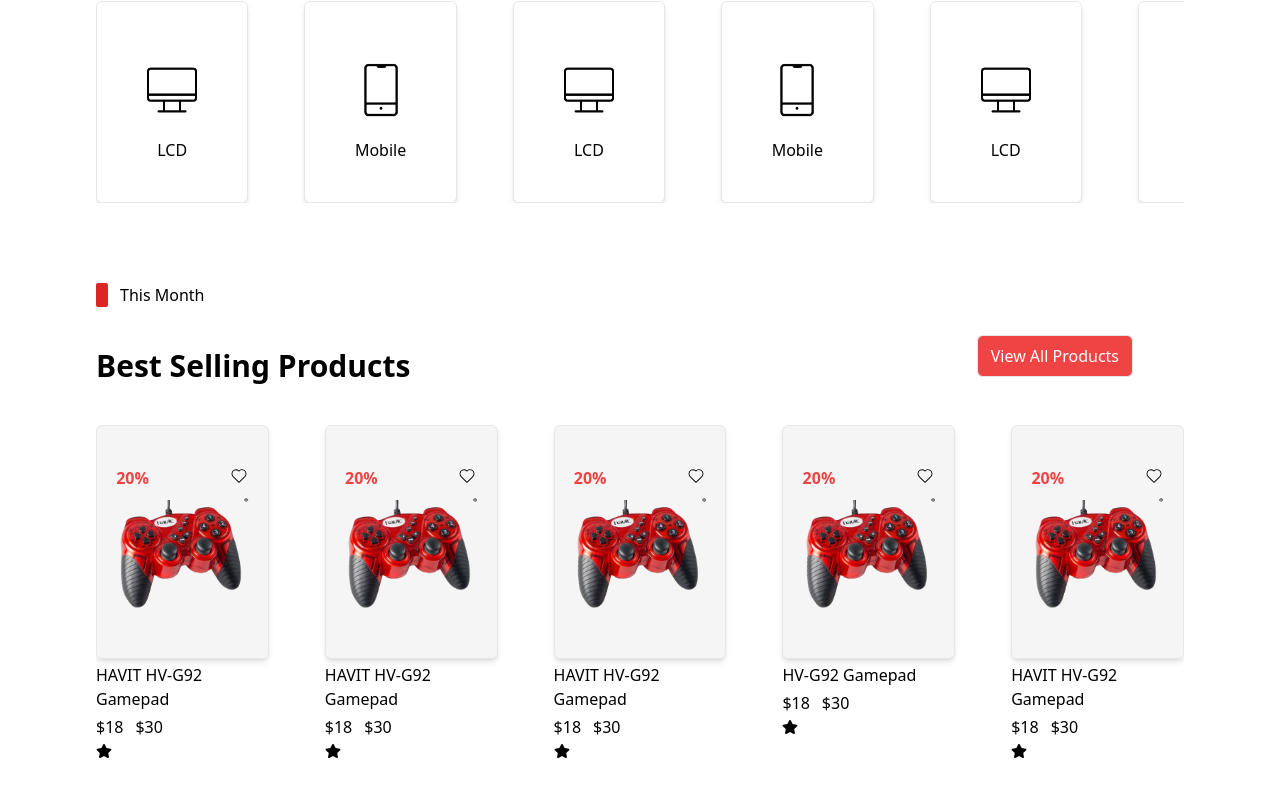
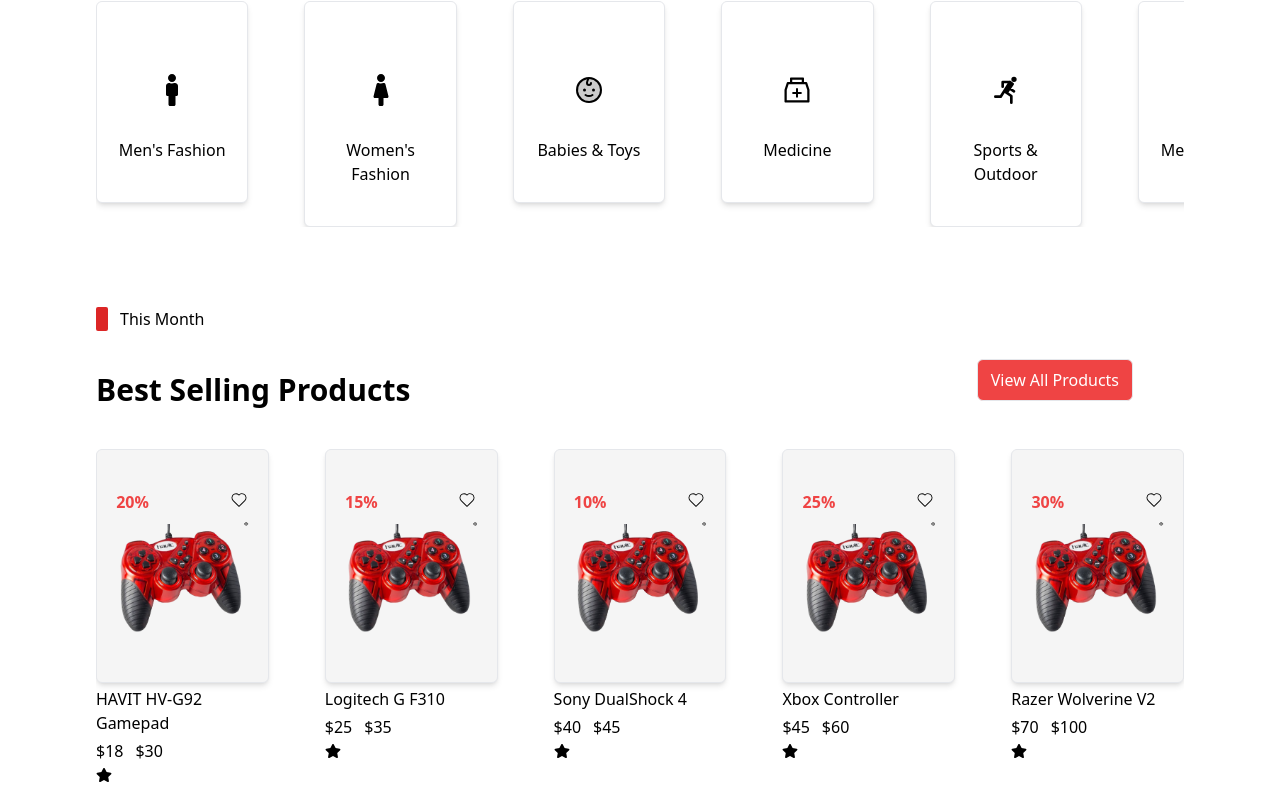
Before and after one commit to Ahmad-Aslam-Butt/Mariana-Mart, a React (Vite) app in the folder Frontend/: page /customer/dashboard in a window 1280 px wide. Shown: the part 1357-2160 px from the top of the page. Built offline with nearby package versions, Linux system fonts and the light colour scheme.

Commit message:
complete Single product page

```diff
--- a/Frontend/package.json
+++ b/Frontend/package.json
@@ -12,6 +12,7 @@
   "dependencies": {
     "react": "^19.1.0",
     "react-dom": "^19.1.0",
+    "react-icons": "^5.5.0",
     "react-multi-carousel": "^2.8.6",
     "react-responsive-carousel": "^3.2.23",
     "react-router-dom": "^7.6.3"
--- a/Frontend/src/Customer/Components/CateogyWise.jsx
+++ b/Frontend/src/Customer/Components/CateogyWise.jsx
@@ -3,9 +3,9 @@
 export const CateogyWise = ({ name, image }) => {
   return (
     <div className='space-y-1'>
-      <div className='py-[5vh] px-[1.5vw] cursor-pointer items-center border rounded-md shadow-md text-black bg-white hover:bg-red-500 hover:text-white '>
-        <div className='w-28 h-24 flex justify-center items-center'>
-          <img src={image} alt={name} className='w-16 h-16'  />
+      <div className='py-[5vh] px-[1.5vw] cursor-pointer items-center border rounded-md shadow-md text-black bg-white hover:bg-red-500 hover:text-white'>
+        <div className='w-28 h-24 flex justify-center items-center text-4xl'>
+          {image}
         </div>
         <p className='text-center'>{name}</p>
       </div>
--- a/Frontend/src/Customer/Components/Product.jsx
+++ b/Frontend/src/Customer/Components/Product.jsx
@@ -2,27 +2,27 @@
 import { CiHeart } from "react-icons/ci";
 import { MdOutlineRemoveRedEye } from "react-icons/md";
 
-export const Product = ({ name, discount, image, rating, price, disprice }) => {
+export const Product = ({ product }) => {
   return (
     <div className='space-y-1'>
       <div className='py-[5vh] px-[1.5vw]  cursor-pointer items-center border  rounded-md shadow-md bg-[#f5f5f5] '>
         <div className='flex justify-between '>
-          <p className='text-red-500 font-semibold'>{discount}</p>
+          <p className='text-red-500 font-semibold'>{product.discount}</p>
           <CiHeart className='size-5' />
 
         </div>
         <div className='flex justify-between'>
-        <img src={image} alt={name} className='w-32 h-32 object-cover' />
+        <img src={product.image} alt={product.name} className='w-32 h-32 object-cover' />
       <MdOutlineRemoveRedEye className='size-5' />
         </div>
       </div>
 
-      <p >{name}</p>
+      <p >{product.name}</p>
       <div className='flex gap-3'>
-        <p>{disprice}</p>
-        <p>{price}</p>
+        <p>{product.disprice}</p>
+        <p>{product.price}</p>
       </div>
-      <p>{rating}</p>
+      <p>{product.rating}</p>
     </div>
   );
 };
--- a/Frontend/src/Customer/Pages/CustomerDashboard.jsx
+++ b/Frontend/src/Customer/Pages/CustomerDashboard.jsx
@@ -1,5 +1,5 @@
 import React, { useState } from 'react';
-import { Link } from 'react-router-dom';
+import { Link, useNavigate } from 'react-router-dom';
 import { Banner } from '../Components/Banner';
 import { Product } from '../Components/Product';
 import { IoIosArrowBack, IoIosArrowForward } from "react-icons/io";
@@ -8,8 +8,15 @@
 import { TbTruckDelivery } from "react-icons/tb";
 import { MdOutlineHeadphones } from "react-icons/md";
 import { IoShieldCheckmarkOutline } from "react-icons/io5";
+import { FaMale } from "react-icons/fa";
+import { FaFemale } from "react-icons/fa";
+import { PiBabyDuotone } from "react-icons/pi";
+import { AiOutlineMedicineBox } from "react-icons/ai";
+import { GrRun } from "react-icons/gr";
 
 export const CustomerDashboard = () => {
+  const nevigate = useNavigate()
+
   const categoryArr = [
     "Woman’s Fashion", "Man’s Fashion", "Electronic", "Home & Lifestyle",
     "Medicine", "Sports & Outdoor", "Baby’s & Toys", "Groceries & Pets", "Health & Beauty"
@@ -17,16 +24,16 @@
 
   //  Flash Sales
   const productDetail = [
-    { name: "HAVIT HV-G92 Gamepad", discount: "20%", image: "/product.png", disprice: "$18", price: "$30", rating: <FaStar /> },
-    { name: "HAVIT HV-G92 Gamepad", discount: "20%", image: "/product.png", disprice: "$18", price: "$30", rating: <FaStar /> },
-    { name: "HAVIT HV-G92 Gamepad", discount: "20%", image: "/product.png", disprice: "$18", price: "$30", rating: <FaStar /> },
-    { name: " HV-G92 Gamepad", discount: "20%", image: "/product.png", disprice: "$18", price: "$30", rating: <FaStar /> },
-    { name: "HAVIT HV-G92 Gamepad", discount: "20%", image: "/product.png", disprice: "$18", price: "$30", rating: <FaStar /> },
-    { name: "HAVIT HV-G92 Gamepad", discount: "20%", image: "/product.png", disprice: "$18", price: "$30", rating: <FaStar /> },
-    { name: "HAVIT HV-G92 Gamepad", discount: "20%", image: "/product.png", disprice: "$18", price: "$30", rating: <FaStar /> },
-    { name: "HAVIT HV-G92 Gamepad", discount: "20%", image: "/product.png", disprice: "$18", price: "$30", rating: <FaStar /> },
-    { name: "HAVIT HV-", discount: "20%", image: "/product.png", disprice: "$18", price: "$30", rating: <FaStar /> },
-    { name: "HAVIT  Gamepad", discount: "20%", image: "/product.png", disprice: "$18", price: "$30", rating: <FaStar /> }
+    { id: "1", name: "HAVIT HV-G92 Gamepad", discount: "20%", image: "/product.png", disprice: "$18", price: "$30", rating: <FaStar /> },
+    { id: "2", name: "Logitech G F310", discount: "15%", image: "/product.png", disprice: "$25", price: "$35", rating: <FaStar /> },
+    { id: "3", name: "Sony DualShock 4", discount: "10%", image: "/product.png", disprice: "$40", price: "$45", rating: <FaStar /> },
+    { id: "4", name: "Xbox Controller", discount: "25%", image: "/product.png", disprice: "$45", price: "$60", rating: <FaStar /> },
+    { id: "5", name: "Razer Wolverine V2", discount: "30%", image: "/product.png", disprice: "$70", price: "$100", rating: <FaStar /> },
+    { id: "6", name: "HAVIT HV-G92 Gamepad", discount: "20%", image: "/product.png", disprice: "$18", price: "$30", rating: <FaStar /> },
+    { id: "7", name: "Logitech G F310", discount: "15%", image: "/product.png", disprice: "$25", price: "$35", rating: <FaStar /> },
+    { id: "8", name: "Sony DualShock 4", discount: "10%", image: "/product.png", disprice: "$40", price: "$45", rating: <FaStar /> },
+    { id: "9", name: "Xbox Controller", discount: "25%", image: "/product.png", disprice: "$45", price: "$60", rating: <FaStar /> },
+    { id: "10", name: "Razer Wolverine V2", discount: "30%", image: "/product.png", disprice: "$70", price: "$100", rating: <FaStar /> }
   ];
 
   const visibleCount = 5;
@@ -55,18 +62,16 @@
 
   //  Category
   const iconDetail = [
-    { name: "LCD", image: "/lcd.png" },
-    { name: "Mobile", image: "/mobile.png" },
-    { name: "LCD", image: "/lcd.png" },
-    { name: "Mobile", image: "/mobile.png" },
-    { name: "LCD", image: "/lcd.png" },
-    { name: "Mobile", image: "/mobile.png" },
-    { name: "LCD", image: "/lcd.png" },
-    { name: "Mobile", image: "/mobile.png" },
-    { name: "LCD", image: "/lcd.png" },
-    { name: "Mobile", image: "/mobile.png" },
-    { name: "LCD", image: "/lcd.png" },
-    { name: "Mobile", image: "/mobile.png" }
+    { name: "Men's Fashion", image: <FaMale size={32} /> },
+    { name: "Women's Fashion", image: <FaFemale size={32} /> },
+    { name: "Babies & Toys", image: <PiBabyDuotone size={32} /> },
+    { name: "Medicine", image: <AiOutlineMedicineBox size={32} /> },
+    { name: "Sports & Outdoor", image: <GrRun size={32} /> },
+    { name: "Men's Fashion", image: <FaMale size={32} /> },
+    { name: "Women's Fashion", image: <FaFemale size={32} /> },
+    { name: "Babies & Toys", image: <PiBabyDuotone size={32} /> },
+    { name: "Medicine", image: <AiOutlineMedicineBox size={32} /> },
+    { name: "Sports & Outdoor", image: <GrRun size={32} /> },
   ];
 
   const showCount = 6;
@@ -92,6 +97,11 @@
 
   const visibleCategories = iconDetail.slice(catIndex, catIndex + showCount);
 
+
+  const handleProductClick = (product) => {
+    nevigate(`/customer/singleproduct/${product.id}`)
+    console.log('working')
+  }
   return (
     <div className="mx-24">
 
@@ -134,15 +144,11 @@
         {/* Custom Carousel */}
         <div className="flex gap-14 overflow-hidden">
           {visibleProducts.map((product, i) => (
-            <Product
-              key={i + startIndex}
-              name={product.name}
-              discount={product.discount}
-              image={product.image}
-              price={product.price}
-              disprice={product.disprice}
-              rating={product.rating}
-            />
+            <div key={i} onClick={() => handleProductClick(product)}>
+              <Product
+                product={product}
+              />
+            </div>
           ))}
         </div>
 
@@ -180,7 +186,7 @@
         <div className="flex gap-14 overflow-hidden">
           {visibleCategories.map((icon, i) => (
             <CateogyWise
-              key={i + catIndex}
+              key={`${catIndex}-${i}`}
               name={icon.name}
               image={icon.image}
             />
@@ -208,17 +214,12 @@
         </div>
         <div className="flex gap-14 overflow-hidden">
           {productDetail.slice(0, visibleCount).map((product, i) => (
-            <Product
-              key={i + startIndex}
-              name={product.name}
-              discount={product.discount}
-              image={product.image}
-              price={product.price}
-              disprice={product.disprice}
-              rating={product.rating}
-            />
+            <div key={product.id || i + startIndex} onClick={() => handleProductClick(product)}>
+              <Product product={product} />
+            </div>
           ))}
         </div>
+
       </div>
 
       {/* Banner */}
@@ -250,28 +251,21 @@
 
         {/* Custom Carousel */}
         <div className="flex gap-14 overflow-hidden">
-          {visibleProducts.map((product, i) => (
-            <Product
-              key={i + startIndex}
-              name={product.name}
-              discount={product.discount}
-              image={product.image}
-              price={product.price}
-              disprice={product.disprice}
-              rating={product.rating}
-            />
+          {visibleProducts.map((product, index) => (
+            <div
+              key={product.id || index + startIndex}
+              onClick={() => handleProductClick(product)}
+            >
+              <Product product={product} />
+            </div>
           ))}
         </div>
+
         <div className="flex gap-14 overflow-hidden">
           {productDetail.slice(0, visibleCount).map((product, i) => (
-            <Product
-              name={product.name}
-              discount={product.discount}
-              image={product.image}
-              price={product.price}
-              disprice={product.disprice}
-              rating={product.rating}
-            />
+            <div key={product.id || i + startIndex} onClick={() => handleProductClick(product)}>
+              <Product product={product} />
+            </div>
           ))}
         </div>
         {/* View All Products Button */}
@@ -283,8 +277,8 @@
       </div>
 
       {/* Feature */}
-      <div class="grid grid-cols-5 grid-rows-4 gap-5 my-20 ">
-        <div class="col-span-3 row-span-4 bg-[#0d0d0d] flex items-center justify-center">
+      <div className="grid grid-cols-5 grid-rows-4 gap-5 my-20 ">
+        <div className="col-span-3 row-span-4 bg-[#0d0d0d] flex items-center justify-center">
           <div className="bg-[url('/game.png')] bg-contain bg-no-repeat bg-center h-96 text-white w-full flex flex-col justify-end p-4">
             <div >
               <p className='text-2xl font-semibold'>PlayStation 5</p>
@@ -293,8 +287,8 @@
             </div>
           </div>
         </div>
-        <div class="col-start-4 col-span-2 row-span-2 bg-[#0d0d0d] flex items-center justify-center">
-          <div class="bg-[url('/women.png')] bg-contain bg-no-repeat  h-48 w-full bg-right text-white flex flex-col justify-end p-4">
+        <div className="col-start-4 col-span-2 row-span-2 bg-[#0d0d0d] flex items-center justify-center">
+          <div className="bg-[url('/women.png')] bg-contain bg-no-repeat  h-48 w-full bg-right text-white flex flex-col justify-end p-4">
             <div >
               <p className='text-2xl font-semibold'>Women’s Collections</p>
               <p className='mr-44 text-sm '>Featured woman collections that give you another vibe.</p>
@@ -302,8 +296,8 @@
             </div>
           </div>
         </div>
-        <div class="col-start-4 row-start-3 row-span-2 bg-[#0d0d0d] flex items-center justify-center">
-          <div class="bg-[url('/speaker.png')] bg-contain bg-no-repeat bg-center h-48 w-full text-white flex flex-col justify-end p-4">
+        <div className="col-start-4 row-start-3 row-span-2 bg-[#0d0d0d] flex items-center justify-center">
+          <div className="bg-[url('/speaker.png')] bg-contain bg-no-repeat bg-center h-48 w-full text-white flex flex-col justify-end p-4">
             <div>
               <p className='text-xl font-semibold'>Speakers</p>
               <p className='text-sm '>Amazon wireless speakers</p>
@@ -312,8 +306,8 @@
           </div>
         </div>
 
-        <div class="col-start-5 row-start-3 row-span-2 bg-[#0d0d0d] flex items-center justify-center">
-          <div class="bg-[url('/gucci.png')] bg-contain bg-no-repeat  bg-center h-48 w-full text-white flex flex-col justify-end p-4">
+        <div className="col-start-5 row-start-3 row-span-2 bg-[#0d0d0d] flex items-center justify-center">
+          <div className="bg-[url('/gucci.png')] bg-contain bg-no-repeat  bg-center h-48 w-full text-white flex flex-col justify-end p-4">
             <div>
               <p className='text-xl font-semibold'>Perfume</p>
               <p className='text-sm '>GUCCI INTENSE OUD EDP</p>
@@ -326,7 +320,7 @@
       {/* information */}
       <div className='flex gap-28 justify-center text-center space-y-2 my-20'>
         <div className='flex flex-col items-center'>
-        <TbTruckDelivery className='size-14 p-2 mb-2 bg-black text-white rounded-full border-[#c1c0c1] border-8' />
+          <TbTruckDelivery className='size-14 p-2 mb-2 bg-black text-white rounded-full border-[#c1c0c1] border-8' />
           <p className='text-lg font-semibold'>FREE AND FAST DELIVERY</p>
           <p className='text-sm'>Free delivery for all orders over $140</p>
         </div>
--- a/Frontend/src/Customer/Pages/Footer.jsx
+++ b/Frontend/src/Customer/Pages/Footer.jsx
@@ -59,10 +59,10 @@
                     <p className='text-xl font-medium mb-5'>Download App</p>
                     <p className='text-sm'>Save $3 with App New User Only</p>
                     <div className='flex flex-row gap-1'>
-                        <img src="../../public/qrcode.png" alt="qrcode.png" className='w-24' />
+                        <img src="/qrcode.png" alt="qrcode.png" className='w-24' />
                         <div className='flex-col'>
-                        <img src="../../public/google.png" alt="google.png" className='w-40 mb-1' />
-                        <img src="../../public/AppStore.png" alt="AppStore.png" className='w-40'/>
+                        <img src="/google.png" alt="google.png" className='w-40 mb-1' />
+                        <img src="/AppStore.png" alt="AppStore.png" className='w-40'/>
                         </div>
                     </div>
 
--- a/Frontend/src/Customer/Pages/SingleProduct.jsx
+++ b/Frontend/src/Customer/Pages/SingleProduct.jsx
@@ -1,7 +1,84 @@
-import React from 'react'
+import React, { useEffect, useState } from 'react';
+import { useNavigate, useParams } from 'react-router-dom';
+import { FaStar } from 'react-icons/fa';
 
 export const SingleProduct = () => {
+  const navigate = useNavigate();
+  const { id } = useParams();
+  const [product, setProduct] = useState(null);
+
+  const productDetail = [
+    { id: "1", name: "HAVIT HV-G92 Gamepad", discount: "20%", image: "/product.png", disprice: "$18", price: "$30", rating: <FaStar /> },
+    { id: "2", name: "Logitech G F310", discount: "15%", image: "/product.png", disprice: "$25", price: "$35", rating: <FaStar /> },
+    { id: "3", name: "Sony DualShock 4", discount: "10%", image: "/product.png", disprice: "$40", price: "$45", rating: <FaStar /> },
+    { id: "4", name: "Xbox Controller", discount: "25%", image: "/product.png", disprice: "$45", price: "$60", rating: <FaStar /> },
+    { id: "5", name: "Razer Wolverine V2", discount: "30%", image: "/product.png", disprice: "$70", price: "$100", rating: <FaStar /> },
+    { id: "6", name: "HAVIT HV-G92 Gamepad", discount: "20%", image: "/product.png", disprice: "$18", price: "$30", rating: <FaStar /> },
+    { id: "7", name: "Logitech G F310", discount: "15%", image: "/product.png", disprice: "$25", price: "$35", rating: <FaStar /> },
+    { id: "8", name: "Sony DualShock 4", discount: "10%", image: "/product.png", disprice: "$40", price: "$45", rating: <FaStar /> },
+    { id: "9", name: "Xbox Controller", discount: "25%", image: "/product.png", disprice: "$45", price: "$60", rating: <FaStar /> },
+    { id: "10", name: "Razer Wolverine V2", discount: "30%", image: "/product.png", disprice: "$70", price: "$100", rating: <FaStar /> }
+  ];
+
+  useEffect(() => {
+    const foundProduct = productDetail.find(item => item.id === id);
+    setProduct(foundProduct);
+    console.log(foundProduct);
+  }, [id]);
+
+  if (!product) {
+    return <div>Loading product details...</div>;
+  }
+
+  const handleAddToCart = () => {
+    navigate(`/customer/cart`);
+    console.log('Navigating to cart...');
+  };
+
+   const handleBuy = () => {
+    navigate(`/customer/checkout`);
+    console.log('Buying product...');
+  };
+
   return (
-    <div>SingleProduct</div>
-  )
-}
+    <div className="space-y-12 p-8">
+      <div className="grid grid-cols-4 gap-6 items-start">
+        <div className="col-span-2">
+          <img src={product.image} alt={product.name} className="w-full h-auto" />
+        </div>
+        <div className="col-span-2 space-y-4">
+          <h2 className="text-2xl font-semibold">{product.name}</h2>
+          <div className="flex items-center space-x-2">
+            {product.rating}
+            <span>Rating</span>
+          </div>
+          <div className="flex items-center space-x-4">
+            <span className="text-green-600 font-bold">{product.disprice}</span>
+            <span className="line-through text-gray-500">{product.price}</span>
+            <span className="bg-red-100 text-red-600 px-2 py-1 rounded">{product.discount} OFF</span>
+          </div>
+      <div className="flex space-x-4">
+        <button
+          onClick={handleAddToCart}
+          className="bg-gray-800 hover:bg-black text-white px-4 py-2 rounded"
+        >
+          Add to Cart
+        </button>
+        <button
+          onClick={handleBuy}
+          className="bg-red-500 hover:bg-red-600 text-white px-4 py-2 rounded"
+        >
+          Buy Now
+        </button>
+      </div>
+        </div>
+      </div>
+        <div className='ml-12'>
+        <h3 className='text-xl font-semibold mb-2'>Description</h3>
+          <p className="text-gray-600">
+            {product.description || "No description available for this product."}
+          </p>
+        </div>
+    </div>
+  );
+};
```
Also changed, not shown: Frontend/src/App.jsx (+16 -16 lines), 1 other file (tests, documents, lock files or other folders).
